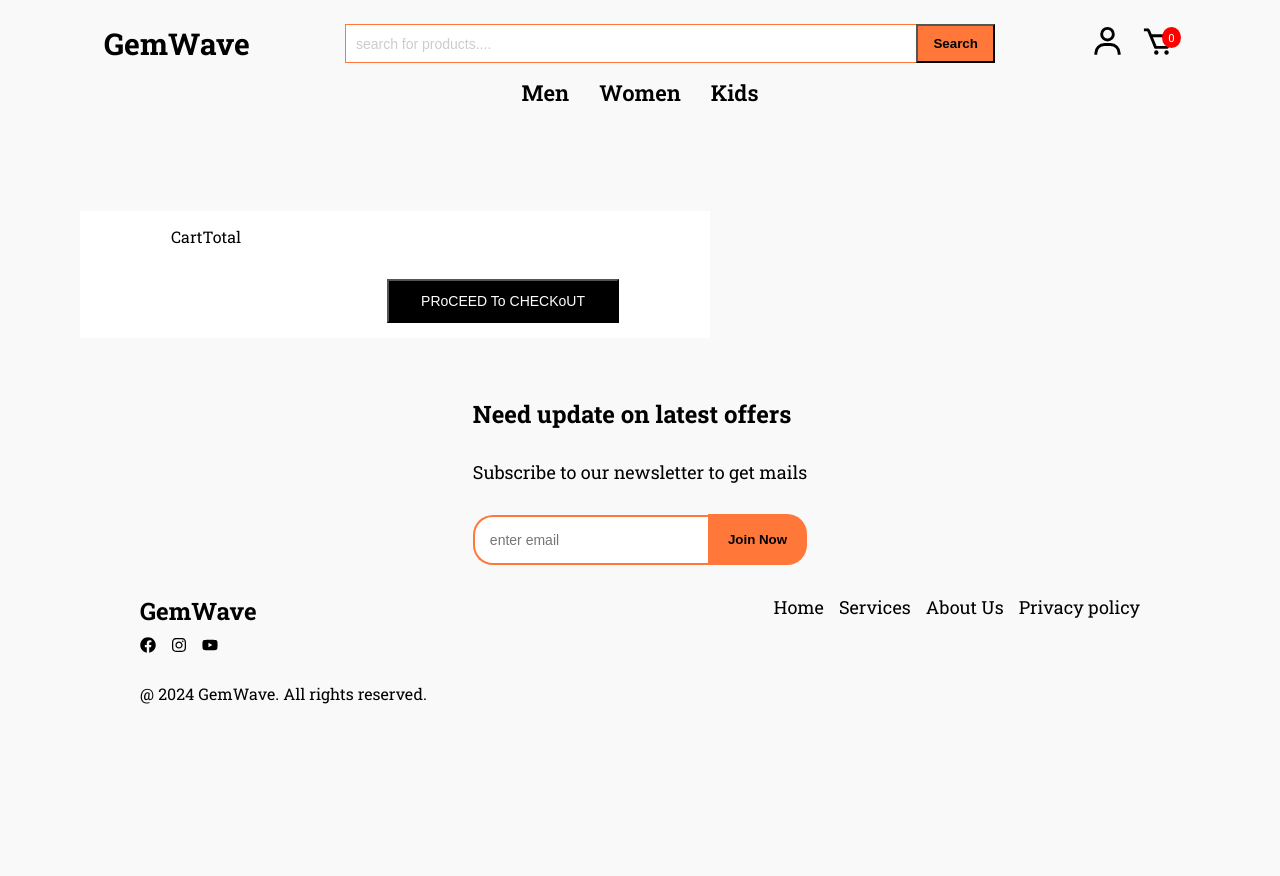
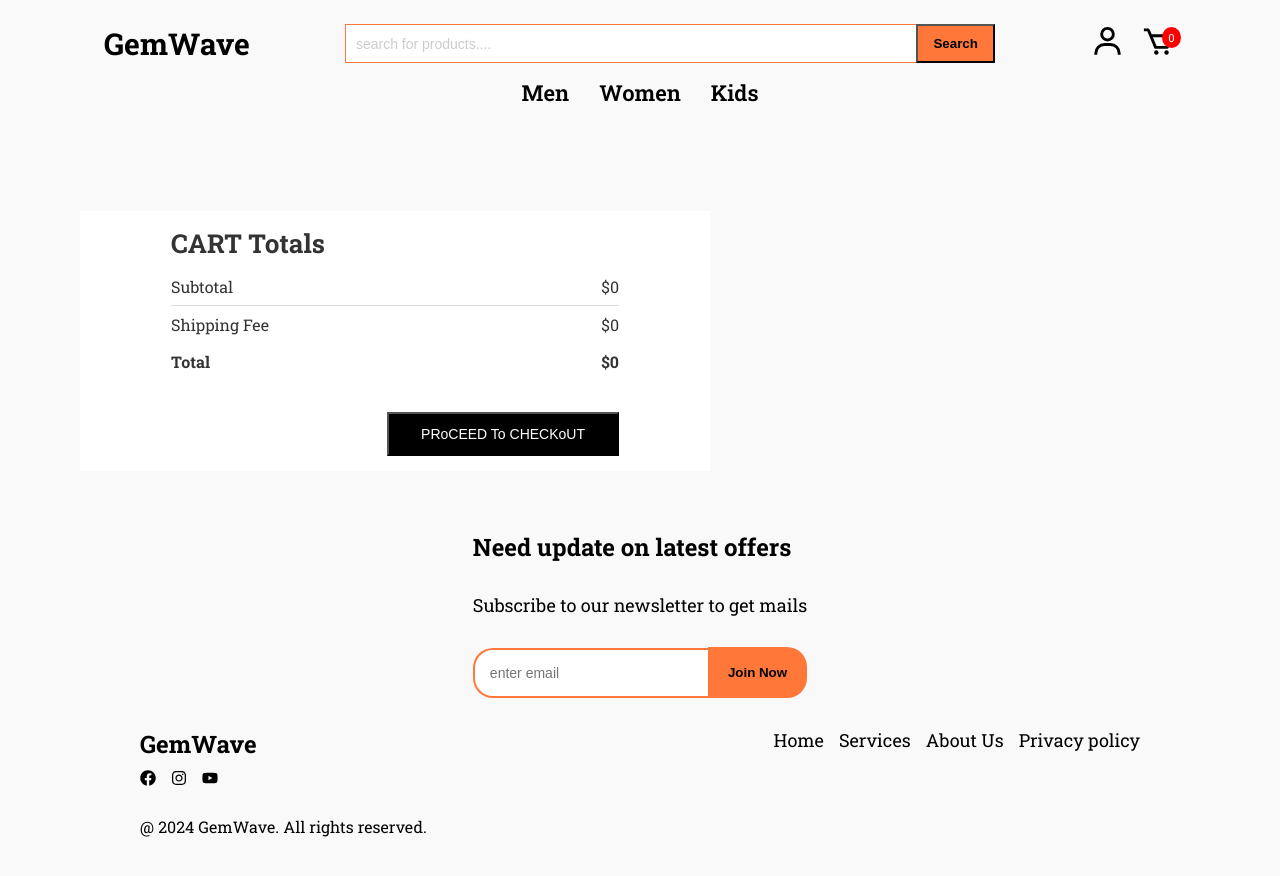
Before and after one commit to gemtunde/ecommerce-frontend, a React (Vite) app: page /cart in a window 1280 px wide. Shown: the top 876 px of the page. Before the commit the page ends 800 px from the top, so only its background shows below. Built offline with nearby package versions, Linux system fonts and the light colour scheme.

Commit message:
cart total page

```diff
--- /dev/null
+++ b/src/components/CartTotal/CartTotal.css
@@ -0,0 +1,25 @@
+.cart-total-container {
+  width: 100%;
+  color: #333;
+}
+.cart-title h2 {
+  font-size: 26px;
+  margin-bottom: 1rem;
+}
+.cart-details {
+  font-size: 1rem;
+}
+.cart-row {
+  display: flex;
+  justify-content: space-between;
+  margin: 0.5rem 0;
+}
+.cart-divider {
+  border: none;
+  border-top: 1px solid #ddd;
+  margin: 0.5rem 0;
+}
+.cart-total {
+  font-weight: bold;
+  margin-top: 1rem;
+}
--- a/src/components/CartTotal/CartTotal.jsx
+++ b/src/components/CartTotal/CartTotal.jsx
@@ -1,7 +1,42 @@
-import React from "react";
+import React, { useContext } from "react";
+import { ShopContext } from "../../context/ShopContex";
+import "./CartTotal.css";
 
 const CartTotal = () => {
-  return <div>CartTotal</div>;
+  const { currency, getCartAmount, delivery_fee } = useContext(ShopContext);
+  return (
+    <div>
+      <div className="cart-total-container">
+        <div className="cart-title">
+          <h2>CART Totals</h2>
+        </div>
+        <div className="cart-total-details">
+          <div className="cart-row">
+            <p>Subtotal</p>
+            <p>
+              {currency}
+              {getCartAmount()}
+            </p>
+          </div>
+          <hr className="cart-divider" />
+          <div className="cart-row">
+            <p>Shipping Fee</p>
+            <p>
+              {currency}
+              {delivery_fee}
+            </p>
+          </div>
+          <div className="cart-row cart-total">
+            <b>Total</b>
+            <b>
+              {currency}
+              {getCartAmount() === 0 ? 0 : getCartAmount() + delivery_fee}
+            </b>
+          </div>
+        </div>
+      </div>
+    </div>
+  );
 };
 
 export default CartTotal;
--- a/src/context/ShopContex.jsx
+++ b/src/context/ShopContex.jsx
@@ -6,6 +6,7 @@ export const ShopContext = createContext();
 
 const ShopContextProvider = ({ children }) => {
   const currency = "$";
+
   const [cartItems, setCartItems] = useState({});
   const [products, setProducts] = useState(product);
   const [searchTerm, setSearchTerm] = useState("");
@@ -65,7 +66,8 @@ const ShopContextProvider = ({ children }) => {
     }
     return totalAmount;
   };
-
+  // const delivery_fee = 20;
+  const delivery_fee = getCartAmount() > 0 ? 20 : 0;
   const value = {
     products,
     currency,
@@ -76,6 +78,7 @@ const ShopContextProvider = ({ children }) => {
     updateQuantity,
     getCartAmount,
     cartItems,
+    delivery_fee,
   };
   return <ShopContext.Provider value={value}>{children}</ShopContext.Provider>;
 };
```
